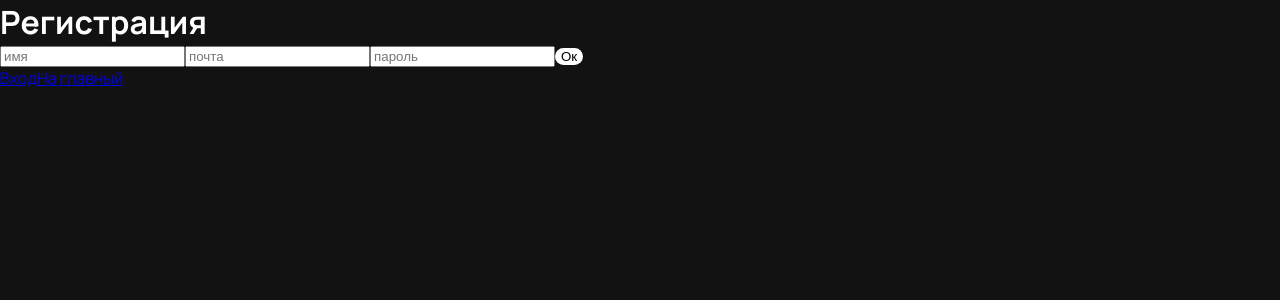
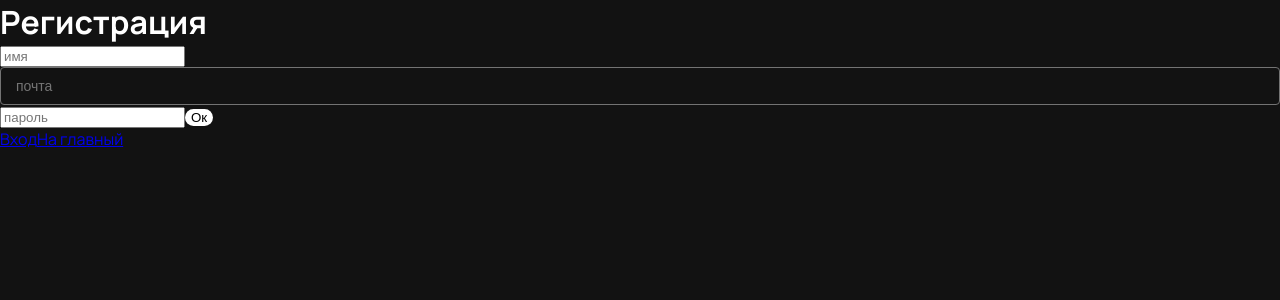
Before and after one commit to Maria1564/fakePay, a React (Vite) app: page /register in a window 1280 px wide. Shown: the top 300 px of the page. Built offline with nearby package versions, Linux system fonts and the light colour scheme; no server answers.

Commit message:
Кастомный field

```diff
--- a/src/components/RegisterForm/RegisterForm.jsx
+++ b/src/components/RegisterForm/RegisterForm.jsx
@@ -4,6 +4,7 @@ import { useFormField } from "../../hooks/useFormField";
 import { register } from "../../api";
 import { useToast } from "../../hooks/useToast";
 import { useAuth } from "../../hooks/useAuth";
+import Field from "../share/Field";
 
 const RegisterForm = () => {
   const name = useFormField("", "Обязательное поле");
@@ -57,15 +58,7 @@ const RegisterForm = () => {
           {name.errorMessage && (
             <p style={{ color: "red" }}>{name.errorMessage}</p>
           )}
-          <input
-            type="text"
-            placeholder="почта"
-            value={email.value}
-            onChange={(event) => email.onChange(event)}
-          />
-          {email.errorMessage && (
-            <p style={{ color: "red" }}>{email.errorMessage}</p>
-          )}
+          <Field field={email} placeholder={"почта"} />
           <input
             type="password"
             placeholder="пароль"
--- /dev/null
+++ b/src/components/share/Field/Field.jsx
@@ -0,0 +1,21 @@
+import Input from "../Input";
+import style from "./Field.module.css";
+
+const Field = ({ field, typeField = "text", placeholder }) => {
+  return (
+    <div className={style.field}>
+      <Input
+        typeField={typeField}
+        onChange={field.onChange}
+        value={field.value}
+        placeholder={placeholder}
+      />
+
+      {field.errorMessage && (
+        <p className={style.field__error}>{field.errorMessage}</p>
+      )}
+    </div>
+  );
+};
+
+export default Field;
--- /dev/null
+++ b/src/components/share/Field/Field.module.css
@@ -0,0 +1,10 @@
+.field {
+    display: flex;
+    flex-direction: column;
+    gap: 6px;
+}
+
+.field__error {
+    color: var(--red);
+    font-size: 12px;
+}
--- /dev/null
+++ b/src/components/share/Field/index.js
@@ -0,0 +1 @@
+export { default } from "./Field";
--- /dev/null
+++ b/src/components/share/Input/Input.jsx
@@ -0,0 +1,15 @@
+import style from "./Input.module.css";
+
+const Input = ({ typeField, onChange, value, placeholder }) => {
+  return (
+    <input
+      className={style.input}
+      type={typeField}
+      onChange={onChange}
+      value={value}
+      placeholder={placeholder}
+    />
+  );
+};
+
+export default Input;
--- /dev/null
+++ b/src/components/share/Input/Input.module.css
@@ -0,0 +1,10 @@
+.input {
+    border-radius: 4px;
+    outline: none;
+    border: 1px solid #737373;
+    background-color: var(--primary);
+    padding: 10px 15px;
+    color: var(--white);
+    font-size: 14px;
+    width: 100%;
+}
--- /dev/null
+++ b/src/components/share/Input/index.js
@@ -0,0 +1 @@
+export { default } from "./Input";
```
